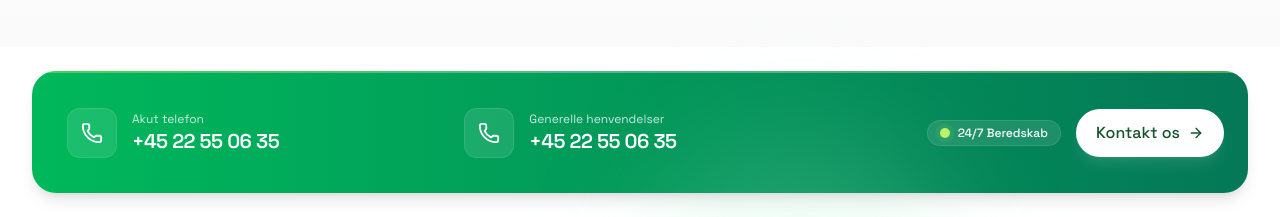
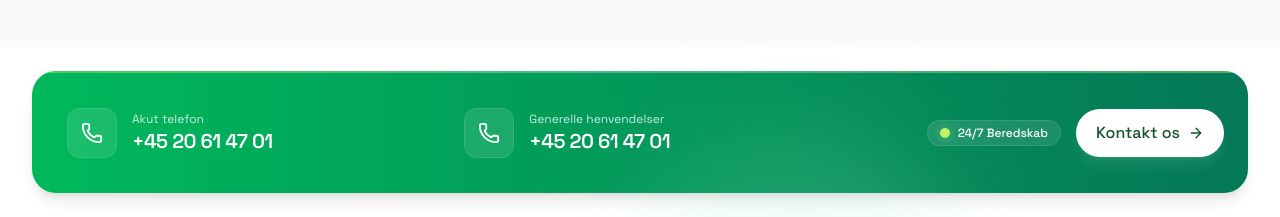
Before and after one commit to ahmadhassoun366/zeth-care, a React (Vite) app: page / in a window 1280 px wide. Shown: the part 2980-3197 px from the top of the page. Built offline with nearby package versions, Linux system fonts and the light colour scheme; no server answers.

Commit message:
Update akut-bar.section.tsx

```diff
--- a/src/app/pages/sections/akut-bar.section.tsx
+++ b/src/app/pages/sections/akut-bar.section.tsx
@@ -47,7 +47,7 @@ export default function AkutBar() {
 							<div>
 								<div className="text-xs opacity-80">Akut telefon</div>
 								<div className="text-xl font-semibold tracking-tight">
-									+45 22 55 06 35
+									+45 20 61 47 01
 								</div>
 							</div>
 						</motion.a>
@@ -65,7 +65,7 @@ export default function AkutBar() {
 							<div>
 								<div className="text-xs opacity-80">Generelle henvendelser</div>
 								<div className="text-xl font-semibold tracking-tight">
-									+45 22 55 06 35
+									+45 20 61 47 01
 								</div>
 							</div>
 						</motion.a>
```
